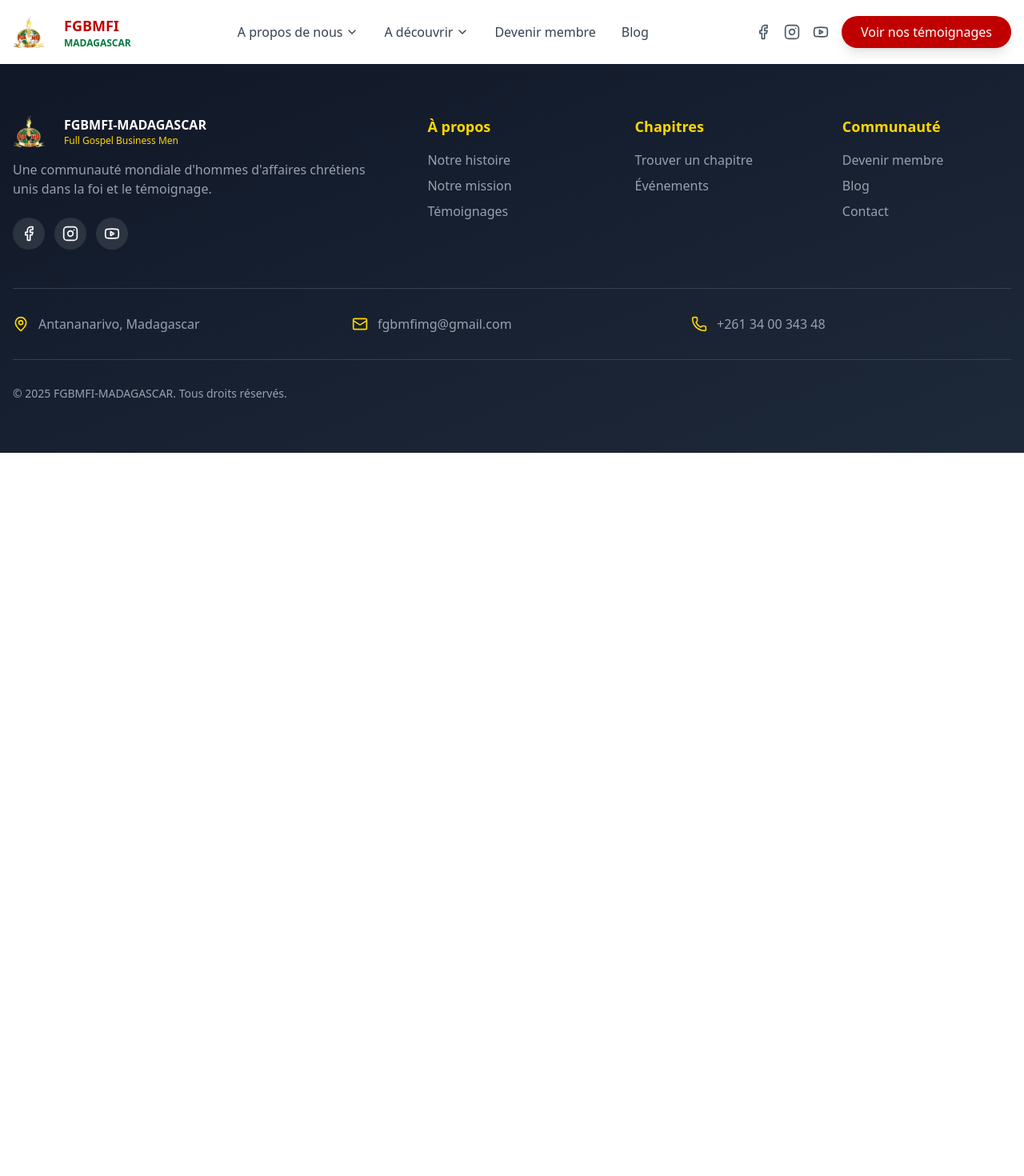
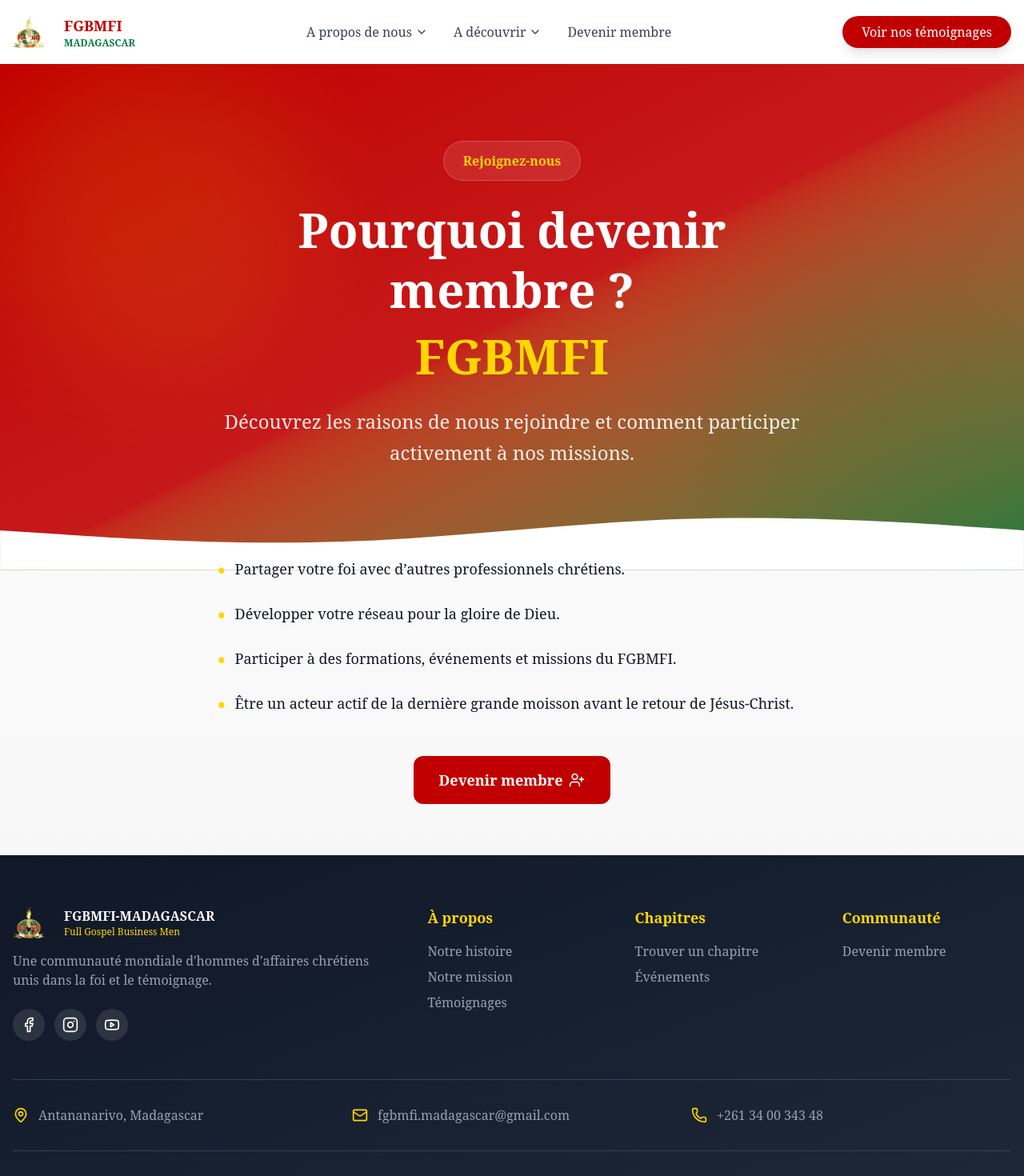
Before and after one commit to Sampanionyy/fgbmfi-madagascar, a React (Vite) app: page /join-us in a window 1280 px wide. Shown: the top 1470 px of the page at 80% size. Before the commit the page ends 800 px from the top, so only its background shows below. Built offline with nearby package versions, Linux system fonts and the light colour scheme.

Commit message:
feat: join us ok

```diff
--- a/package.json
+++ b/package.json
@@ -10,6 +10,7 @@
     "preview": "vite preview"
   },
   "dependencies": {
+    "@fontsource/montserrat": "^5.2.8",
     "@tailwindcss/vite": "^4.1.14",
     "lucide-react": "^0.546.0",
     "react": "^19.1.1",
--- a/src/App.tsx
+++ b/src/App.tsx
@@ -3,7 +3,6 @@
 import Footer from "./components/Footer";
 import HeroSection from "./components/HeroSection";
 import Navbar from "./components/Navbar";
-import QuickActions from "./components/QuickActions";
 import Events from "./pages/Events";
 import EventDetails from "./components/EventDetails";
 import Story from "./pages/Story";
@@ -11,6 +10,7 @@
 import HowItWorks from "./pages/HowItWorks";
 import EcoleDeLaVision from "./pages/EcoleDeLaVision";
 import FgbmfiLadies from "./pages/FgbmfiLadies";
+import JoinUs from "./pages/JoinUs";
 
 export default function App() {
     return (
@@ -23,7 +23,6 @@
                         element={
                             <>
                                 <HeroSection />
-                                <QuickActions />
                                 <AboutSection />
                             </>
                         }
@@ -35,7 +34,7 @@
                     <Route path="/how-it-works" element={<HowItWorks />} />
                     <Route path="/ecole-de-la-vision" element={<EcoleDeLaVision />} />
                     <Route path="/fgbmfi-ladies" element={<FgbmfiLadies />} />
-
+                    <Route path="/join-us" element={<JoinUs />} />
                 </Routes>
                 <Footer />
             </div>
--- a/src/components/Footer.tsx
+++ b/src/components/Footer.tsx
@@ -13,8 +13,6 @@
         ],
         "Communauté": [
             { name: "Devenir membre", href: "/register" },
-            { name: "Blog", href: "/blog" },
-            { name: "Contact", href: "/contact" },
         ],
     };
 
@@ -76,7 +74,7 @@
                         </div>
                         <div className="flex items-center gap-3">
                             <Mail className="w-5 h-5 text-secondary" />
-                            <span className="text-gray-400">fgbmfimg@gmail.com</span>
+                            <span className="text-gray-400">fgbmfi.madagascar@gmail.com</span>
                         </div>
                         <div className="flex items-center gap-3">
                             <Phone className="w-5 h-5 text-secondary" />
--- a/src/components/Navbar.tsx
+++ b/src/components/Navbar.tsx
@@ -1,5 +1,6 @@
 import { ChevronDown, Facebook, Instagram, Menu, X, Youtube } from "lucide-react";
 import { useEffect, useState } from "react";
+import { Link } from "react-router-dom";
 
 interface DropdownLink {
     label: string;
@@ -42,7 +43,6 @@
             ]
         },
         { label: 'Devenir membre', hasDropdown: false },
-        { label: 'Blog', hasDropdown: false }
     ];
 
     return (
@@ -50,20 +50,21 @@
             <div className="max-w-7xl mx-auto px-4">
                 <div className="flex justify-between items-center h-20">
                     {/* Logo */}
-                    <div className="flex items-center">
+                    <Link className="flex items-center" to="/">
                         <img src="/fbg-logo.png" alt="FGBMFI Logo" className="w-10 h-10 mr-3" />
                         <div className="ml-3">
                             <div className="text-primary font-bold text-lg">FGBMFI</div>
                             <div className="text-accent text-xs font-semibold">MADAGASCAR</div>
                         </div>
-                    </div>
+                    </Link>
 
                     {/* Desktop Menu */}
                     <div className="hidden md:flex items-center space-x-8">
                         {navItems.map((item, idx) => (
                             <div key={idx} className="relative group">
                                 <button className="flex items-center gap-1 text-gray-700 hover:text-primary font-medium transition-colors py-2">
-                                    {item.label}
+
+                                    <Link to="/join-us">{item.label}</Link>
                                     {item.hasDropdown && <ChevronDown className="w-4 h-4" />}
                                 </button>
                                 {item.hasDropdown && item.dropdownLinks && (
@@ -81,15 +82,6 @@
 
                     {/* Social & Actions */}
                     <div className="hidden md:flex items-center gap-4">
-                        <a href="#" className="text-gray-600 hover:text-primary transition-colors">
-                            <Facebook className="w-5 h-5" />
-                        </a>
-                        <a href="#" className="text-gray-600 hover:text-primary transition-colors">
-                            <Instagram className="w-5 h-5" />
-                        </a>
-                        <a href="#" className="text-gray-600 hover:text-primary transition-colors">
-                            <Youtube className="w-5 h-5" />
-                        </a>
                         <button className="bg-primary text-white px-6 py-2 rounded-full hover:bg-primary/90 transition-all duration-300 font-medium shadow-lg hover:shadow-xl transform hover:-translate-y-0.5">
                             Voir nos témoignages
                         </button>
--- a/src/components/ReusableHero.tsx
+++ b/src/components/ReusableHero.tsx
@@ -2,7 +2,7 @@
 import { Calendar, Globe } from "lucide-react";
 
 interface HeroProps {
-    variant?: "default" | "events" | "story" | "aboutus" | "howitworks";
+    variant?: "default" | "events" | "story" | "aboutus" | "howitworks" | "join";
     title: string;
     subtitle?: string;
     description?: string;
--- a/src/data/event-data.ts
+++ b/src/data/event-data.ts
@@ -13,7 +13,7 @@
         price: "15 000 Ar",
         rsvp: "avant le 22/10/2025 à 12h",
         contact: {
-            email: "fgbmfimg@gmail.com",
+            email: "fgbmfi.madagascar@gmail.com",
             phone: ["034 00 343 48", "033 79 70 289"]
         },
         image: "/business-break-ikianja.jpg",
--- a/src/index.css
+++ b/src/index.css
@@ -3,17 +3,31 @@
 @layer base, components, utilities;
 
 @theme {
-  /* === Palette FGBMFI === */
-  --color-primary: #C00000;     /* Rouge */
-  --color-secondary: #FFD700;   /* Or */
-  --color-accent: #007A3D;      /* Vert */
-  --color-background: #FFFFFF;  /* Blanc */
-  --color-surface: #E5E5E5;     /* Gris clair */
-  --color-text: #000000;        /* Texte noir */
+    /* === Palette FGBMFI === */
+    --color-primary: #C00000;
+    /* Rouge */
+    --color-secondary: #FFD700;
+    /* Or */
+    --color-accent: #007A3D;
+    /* Vert */
+    --color-background: #FFFFFF;
+    /* Blanc */
+    --color-surface: #E5E5E5;
+    /* Gris clair */
+    --color-text: #000000;
+    /* Texte noir */
 
-  /* Optionnel : typographie ou autres tokens */
-  --font-display: "Satoshi", "sans-serif";
-  --breakpoint-3xl: 120rem;
-  --ease-fluid: cubic-bezier(0.3, 0, 0, 1);
-  --ease-snappy: cubic-bezier(0.2, 0, 0, 1);
+    /* Typographie */
+    --font-display: "Montserrat", "serif";
+    --breakpoint-3xl: 120rem;
+    --ease-fluid: cubic-bezier(0.3, 0, 0, 1);
+    --ease-snappy: cubic-bezier(0.2, 0, 0, 1);
 }
+
+@layer base {
+    body {
+        font-family: var(--font-display);
+        background-color: var(--color-background);
+        color: var(--color-text);
+    }
+}
--- a/src/pages/Events.tsx
+++ b/src/pages/Events.tsx
@@ -95,21 +95,6 @@
                     </div>
                 </div>
             </section>
-
-            {/* Info CTA */}
-            <section className="py-20 bg-gradient-to-br from-surface/50 to-white">
-                <div className="max-w-4xl mx-auto px-4 text-center">
-                    <h2 className="text-4xl font-bold text-gray-900 mb-6">
-                        Ne manquez aucun événement
-                    </h2>
-                    <p className="text-lg text-gray-600 mb-8">
-                        Inscrivez-vous à notre newsletter pour recevoir toutes les invitations et actualités
-                    </p>
-                    <button className="bg-gradient-to-r from-primary to-accent text-white px-8 py-4 rounded-full font-bold text-lg hover:shadow-2xl transition-all duration-300 transform hover:scale-105">
-                        S'inscrire à la newsletter
-                    </button>
-                </div>
-            </section>
         </div>
     );
 };
--- /dev/null
+++ b/src/pages/JoinUs.tsx
@@ -0,0 +1,58 @@
+import { UserPlus } from 'lucide-react';
+import ReusableHero from '../components/ReusableHero';
+
+const JoinUs = () => {
+    return (
+        <div className="min-h-screen bg-gradient-to-b from-white to-surface/30">
+            {/* Hero */}
+            <ReusableHero
+                variant="join"
+                badge="Rejoignez-nous"
+                icon="user-plus"
+                title="Pourquoi devenir membre ?"
+                subtitle="FGBMFI"
+                description="Découvrez les raisons de nous rejoindre et comment participer activement à nos missions."
+                centered
+            />
+
+            {/* Informations */}
+            <section className="py-16 -mt-20 relative z-10">
+                <div className="max-w-3xl mx-auto px-4">
+                    <ul className="space-y-6 text-lg text-gray-900">
+                        <li className="flex items-start gap-3">
+                            <span className="text-secondary text-2xl font-bold">•</span>
+                            <span>Partager votre foi avec d’autres professionnels chrétiens.</span>
+                        </li>
+                        <li className="flex items-start gap-3">
+                            <span className="text-secondary text-2xl font-bold">•</span>
+                            <span>Développer votre réseau pour la gloire de Dieu.</span>
+                        </li>
+                        <li className="flex items-start gap-3">
+                            <span className="text-secondary text-2xl font-bold">•</span>
+                            <span>Participer à des formations, événements et missions du FGBMFI.</span>
+                        </li>
+                        <li className="flex items-start gap-3">
+                            <span className="text-secondary text-2xl font-bold">•</span>
+                            <span>Être un acteur actif de la dernière grande moisson avant le retour de Jésus-Christ.</span>
+                        </li>
+                    </ul>
+
+                    {/* Google Form Button */}
+                    <div className="mt-12 text-center">
+                        <a
+                            href="https://docs.google.com/forms/d/e/1FAIpQLSeNHNbCNrrj_qRCqsIdupjYTCWQLkIZLWCEPoLU4nJGjpqd_w/viewform?usp=header"
+                            target="_blank"
+                            rel="noopener noreferrer"
+                            className="inline-flex items-center gap-2 bg-primary text-white py-4 px-8 rounded-xl font-bold text-lg hover:bg-secondary transition-colors"
+                        >
+                            Devenir membre
+                            <UserPlus className="w-5 h-5" />
+                        </a>
+                    </div>
+                </div>
+            </section>
+        </div>
+    );
+};
+
+export default JoinUs;
```
Also changed, not shown: 1 other file (tests, documents, lock files or other folders).
